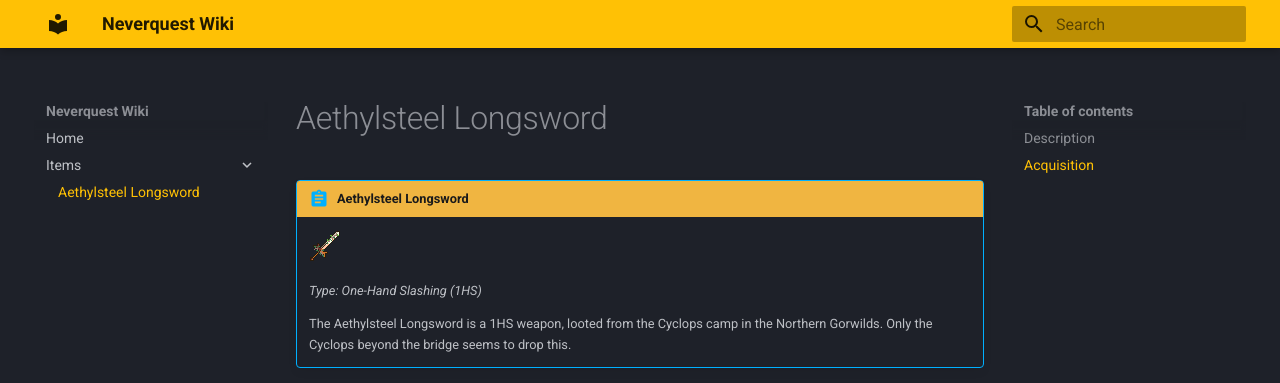
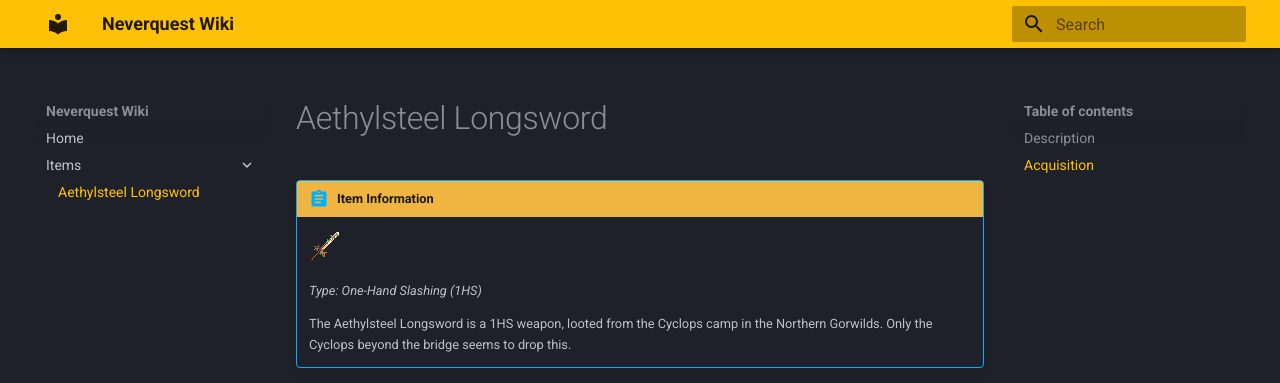
Before and after one commit to NeverQuest-Ben/NeverQuest, an MkDocs documentation site: the page built from docs/itemDatabase/Aethylsteel_Longsword.md, in a window 1280 px wide and 1013 px high. Shown: the top 383 px of the window. Built offline with MkDocs 1.6.1 and Material for MkDocs 9.7.7, drawn with Linux system fonts in a browser that asks for light colours.

Commit message:
Update Aethylsteel_Longsword.md

```diff
--- a/docs/itemDatabase/Aethylsteel_Longsword.md
+++ b/docs/itemDatabase/Aethylsteel_Longsword.md
@@ -1,4 +1,4 @@
-!!! abstract "Aethylsteel Longsword"
+!!! abstract "Item Information"
 
     ![Aethylsteel Longsword](../gameAssets/Aethylsteel_Longsword.png){: style="image-rendering: pixelated; width: 32px;" }
 
```
